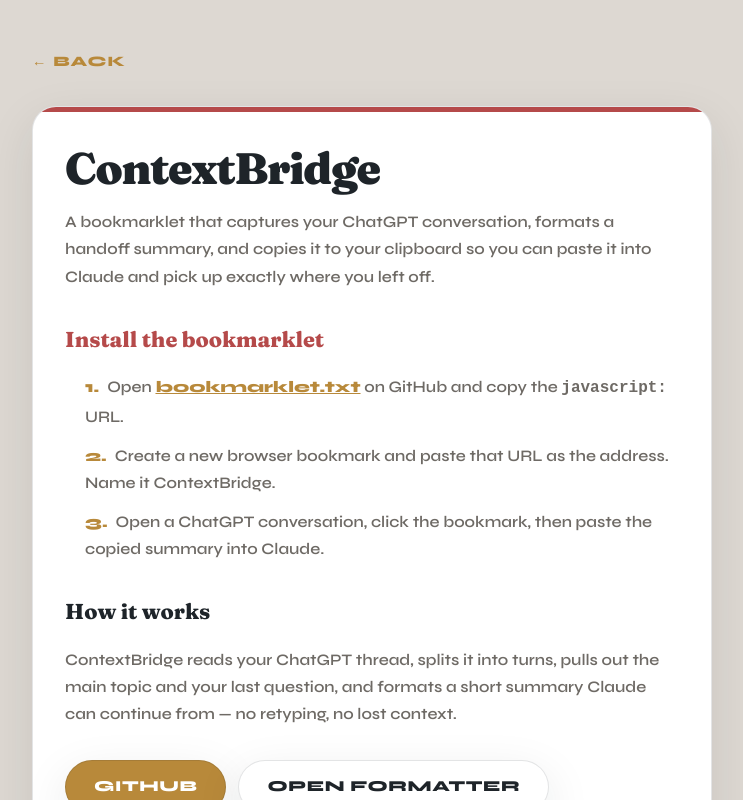
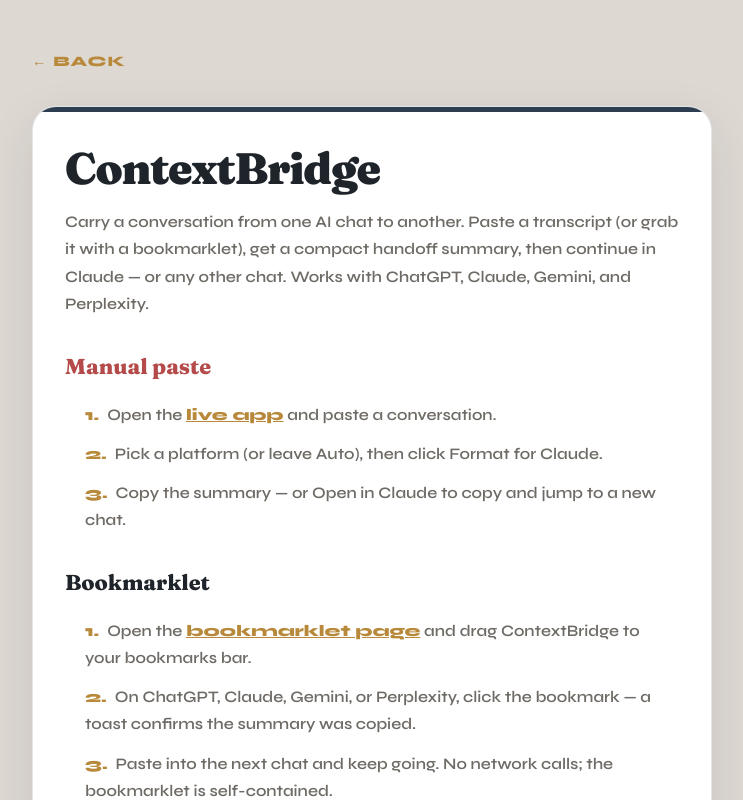
Before and after one commit to moosairfaan/porfolio, a React (Vite) app: page /projects/contextbridge in a window 1280 px wide. Shown: the top 800 px of the page, without its empty margins (268-1011 px from the left). Built offline with nearby package versions, Linux system fonts and the light colour scheme.

Commit message:
Updated skills

```diff
--- a/src/App.jsx
+++ b/src/App.jsx
@@ -51,9 +51,9 @@
   },
   {
     title: 'ContextBridge',
-    tech: ['Vanilla JS', 'Chrome Bookmarklet', 'HTML'],
+    tech: ['React', 'Vite', 'TypeScript', 'Bookmarklet'],
     description:
-      'A bookmarklet that captures your ChatGPT conversation, formats a handoff summary, and copies it to your clipboard so you can paste it into Claude and pick up exactly where you left off.',
+      'Carry a conversation from one AI chat to another. Paste a transcript (or grab it with a bookmarklet), get a compact handoff summary, then continue in Claude — or any other chat. Supports ChatGPT, Claude, Gemini, and Perplexity.',
     liveUrl: 'https://context-bridge-wine.vercel.app',
     accent: C.navy,
   },
--- a/src/pages/ContextBridgePage.jsx
+++ b/src/pages/ContextBridgePage.jsx
@@ -19,20 +19,20 @@
 const FONT_BOLD = "'Syne', system-ui, sans-serif"
 const MUTED = '#6E6A65'
 
+const LIVE = 'https://context-bridge-wine.vercel.app'
+const BOOKMARKLET = 'https://context-bridge-wine.vercel.app/bookmarklet'
 const GITHUB = 'https://github.com/moosairfaan/ContextBridge'
-const FORMATTER = 'https://github.com/moosairfaan/ContextBridge/blob/main/index.html'
 
 function Button({ href, children, variant = 'primary', external }) {
   const isPrimary = variant === 'primary'
-  const isInternal = href.startsWith('/')
   const bg = isPrimary ? C.amberDark : C.white
   const color = isPrimary ? C.white : C.charcoal
 
   return (
     <a
       href={href}
-      target={external && !isInternal ? '_blank' : undefined}
-      rel={external && !isInternal ? 'noopener noreferrer' : undefined}
+      target={external ? '_blank' : undefined}
+      rel={external ? 'noopener noreferrer' : undefined}
       className="btn"
       style={{
         display: 'inline-flex',
@@ -154,7 +154,7 @@
                 boxShadow: SOFT_SHADOW,
               }}
             >
-              <div style={{ height: '5px', background: C.wine }} />
+              <div style={{ height: '5px', background: C.navy }} />
               <div style={{ padding: '2rem' }}>
                 <h1
                   style={{
@@ -179,9 +179,10 @@
                     lineHeight: 1.7,
                   }}
                 >
-                  A bookmarklet that captures your ChatGPT conversation, formats a
-                  handoff summary, and copies it to your clipboard so you can paste
-                  it into Claude and pick up exactly where you left off.
+                  Carry a conversation from one AI chat to another. Paste a
+                  transcript (or grab it with a bookmarklet), get a compact
+                  handoff summary, then continue in Claude — or any other chat.
+                  Works with ChatGPT, Claude, Gemini, and Perplexity.
                 </p>
 
                 <h2
@@ -193,7 +194,7 @@
                     color: C.wine,
                   }}
                 >
-                  Install the bookmarklet
+                  Manual paste
                 </h2>
                 <ol
                   style={{
@@ -203,24 +204,23 @@
                   }}
                 >
                   <Step number={1}>
-                    Open{' '}
+                    Open the{' '}
                     <a
-                      href={`${GITHUB}/blob/main/bookmarklet.txt`}
+                      href={LIVE}
                       target="_blank"
                       rel="noopener noreferrer"
                       style={{ color: C.amberDark, fontWeight: 800 }}
                     >
-                      bookmarklet.txt
+                      live app
                     </a>{' '}
-                    on GitHub and copy the <code>javascript:</code> URL.
+                    and paste a conversation.
                   </Step>
                   <Step number={2}>
-                    Create a new browser bookmark and paste that URL as the address.
-                    Name it ContextBridge.
+                    Pick a platform (or leave Auto), then click Format for Claude.
                   </Step>
                   <Step number={3}>
-                    Open a ChatGPT conversation, click the bookmark, then paste the
-                    copied summary into Claude.
+                    Copy the summary — or Open in Claude to copy and jump to a
+                    new chat.
                   </Step>
                 </ol>
 
@@ -233,30 +233,46 @@
                     color: C.charcoal,
                   }}
                 >
-                  How it works
+                  Bookmarklet
                 </h2>
-                <p
+                <ol
                   style={{
                     margin: '0 0 2rem',
-                    fontFamily: FONT_BOLD,
-                    fontWeight: 600,
-                    color: MUTED,
-                    fontSize: '1rem',
-                    lineHeight: 1.7,
+                    paddingLeft: '1.25rem',
+                    listStyle: 'none',
                   }}
                 >
-                  ContextBridge reads your ChatGPT thread, splits it into turns,
-                  pulls out the main topic and your last question, and formats a
-                  short summary Claude can continue from — no retyping, no lost
-                  context.
-                </p>
+                  <Step number={1}>
+                    Open the{' '}
+                    <a
+                      href={BOOKMARKLET}
+                      target="_blank"
+                      rel="noopener noreferrer"
+                      style={{ color: C.amberDark, fontWeight: 800 }}
+                    >
+                      bookmarklet page
+                    </a>{' '}
+                    and drag ContextBridge to your bookmarks bar.
+                  </Step>
+                  <Step number={2}>
+                    On ChatGPT, Claude, Gemini, or Perplexity, click the
+                    bookmark — a toast confirms the summary was copied.
+                  </Step>
+                  <Step number={3}>
+                    Paste into the next chat and keep going. No network calls;
+                    the bookmarklet is self-contained.
+                  </Step>
+                </ol>
 
                 <div className="btn-group">
-                  <Button href={GITHUB} variant="primary" external>
+                  <Button href={LIVE} variant="primary" external>
+                    Open App
+                  </Button>
+                  <Button href={BOOKMARKLET} variant="secondary" external>
+                    Bookmarklet
+                  </Button>
+                  <Button href={GITHUB} variant="secondary" external>
                     GitHub
-                  </Button>
-                  <Button href={FORMATTER} variant="secondary" external>
-                    Open Formatter
                   </Button>
                 </div>
               </div>
```
